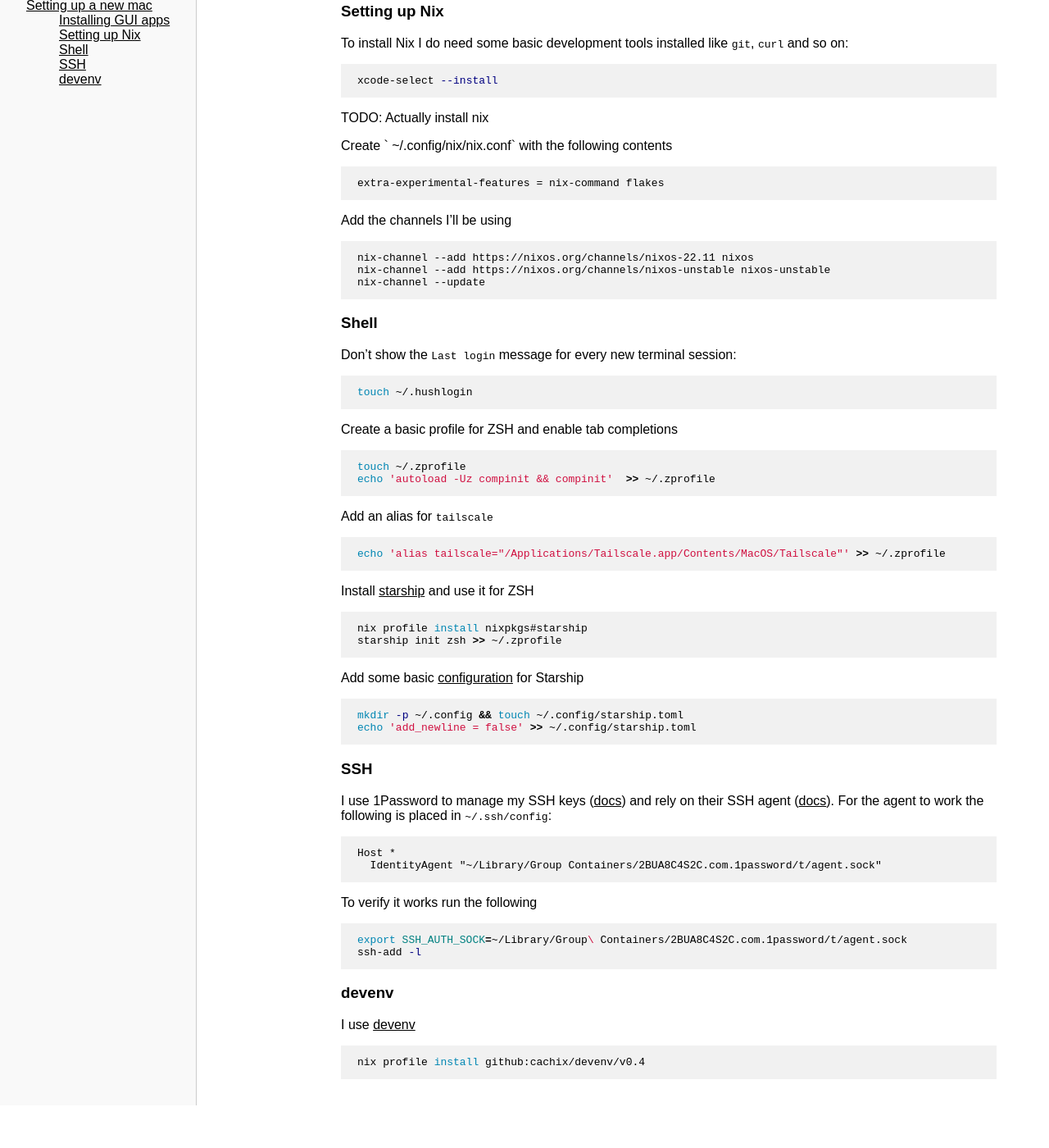
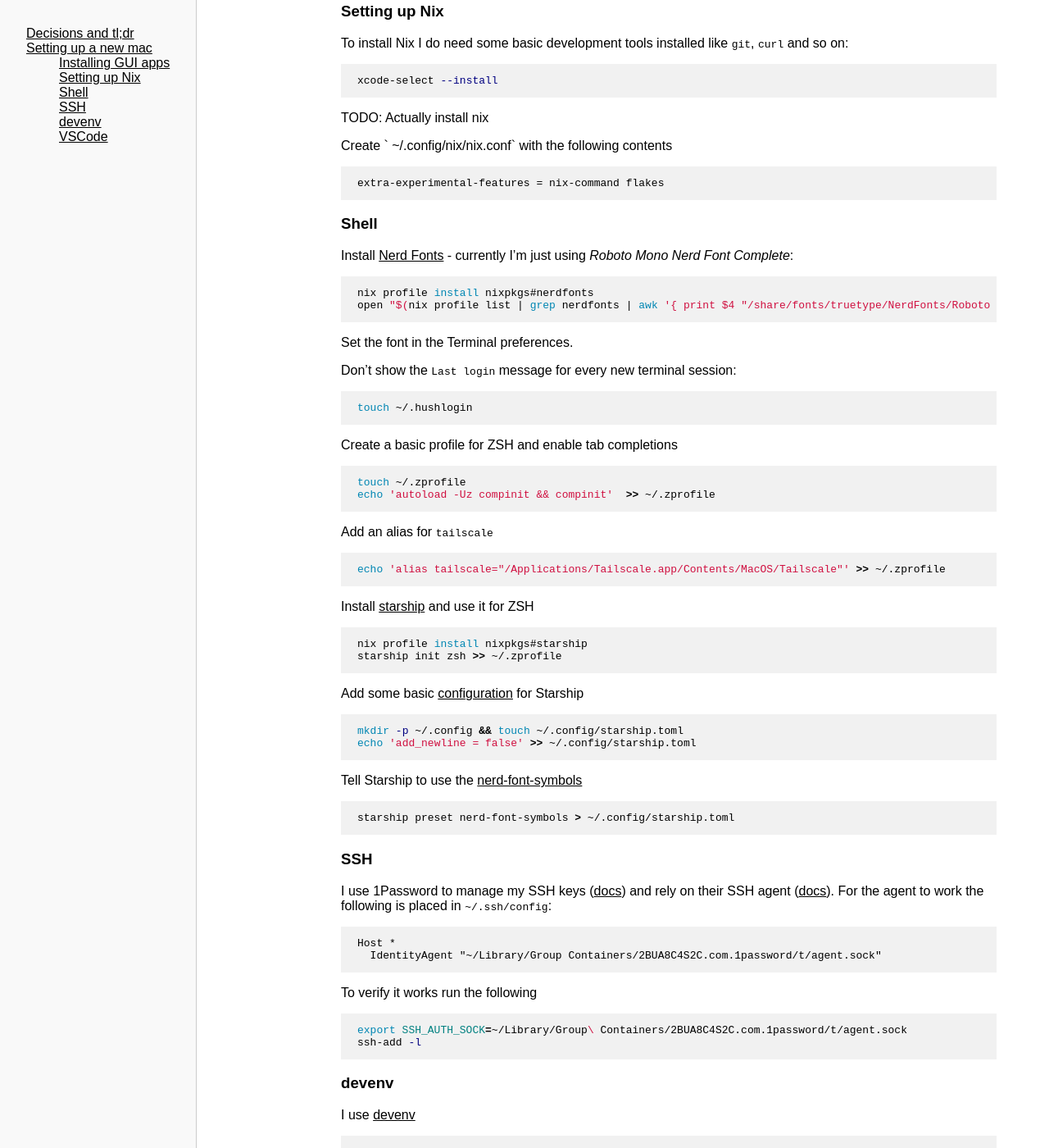
Before and after one commit to mads-hartmann/computer.mads-hartmann.com, a Jekyll site: the page built from computer.mads-hartmann.com/v2.md, in a window 1280 px wide and 1400 px high, scrolled down 654 px. Shown: the whole window at 82% size. Built offline with Jekyll 4.4.1, drawn with Linux system fonts in a browser that asks for light colours; some web fonts are replaced; the table of contents is made by our own code; before the commit the page ends 2002 px from its top, so only the background shows below that; some of the changed text lies outside the part shown.

Commit message:
A bit more progress

````diff
--- a/computer.mads-hartmann.com/v2.md
+++ b/computer.mads-hartmann.com/v2.md
@@ -42,15 +42,16 @@ Create ` ~/.config/nix/nix.conf` with the following contents
 extra-experimental-features = nix-command flakes
 ```
 
-Add the channels I'll be using
+### Shell
 
-```
-nix-channel --add https://nixos.org/channels/nixos-22.11 nixos
-nix-channel --add https://nixos.org/channels/nixos-unstable nixos-unstable
-nix-channel --update
+Install [Nerd Fonts](https://www.nerdfonts.com/) - currently I'm just using _Roboto Mono Nerd Font Complete_:
+
+```sh
+nix profile install nixpkgs#nerdfonts
+open "$(nix profile list | grep nerdfonts | awk '{ print $4 "/share/fonts/truetype/NerdFonts/Roboto Mono Nerd Font Complete.ttf" }')"
 ```
 
-### Shell
+Set the font in the Terminal preferences.
 
 Don't show the `Last login` message for every new terminal session:
 
@@ -85,6 +86,12 @@ mkdir -p ~/.config && touch ~/.config/starship.toml
 echo 'add_newline = false' >> ~/.config/starship.toml
 ```
 
+Tell Starship to use the [nerd-font-symbols](https://starship.rs/presets/nerd-font.html)
+
+```sh
+starship preset nerd-font-symbols > ~/.config/starship.toml
+```
+
 ### SSH
 
 I use 1Password to manage my SSH keys ([docs](https://developer.1password.com/docs/ssh)) and rely on their SSH agent ([docs](https://developer.1password.com/docs/ssh/agent)). For the agent to work the following is placed in `~/.ssh/config`:
@@ -108,3 +115,11 @@ I use [devenv](https://devenv.sh/)
 ```sh
 nix profile install github:cachix/devenv/v0.4
 ```
+
+### VSCode
+
+Tell the terminla to use Roboto Mono Nerd Font.
+
+```
+"terminal.integrated.fontFamily": "'RobotoMono Nerd Font'"
+```
````
